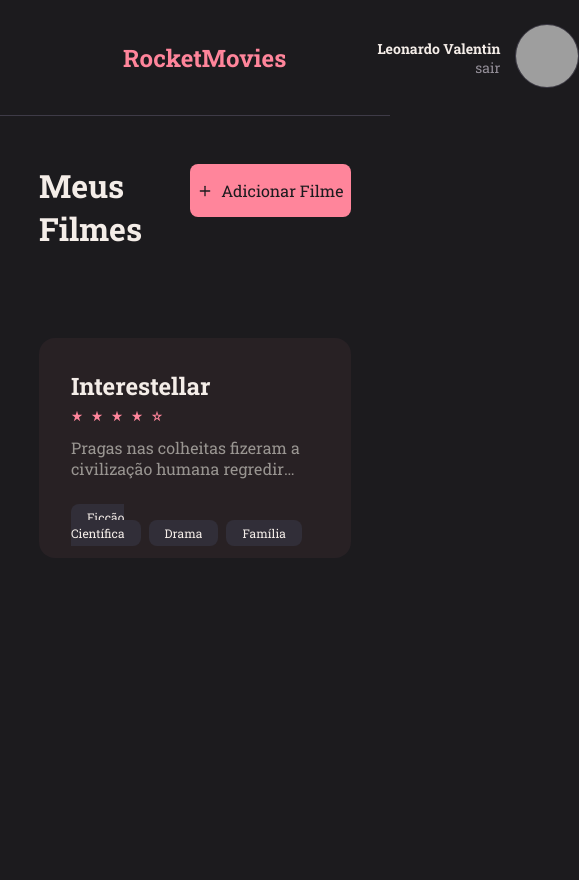
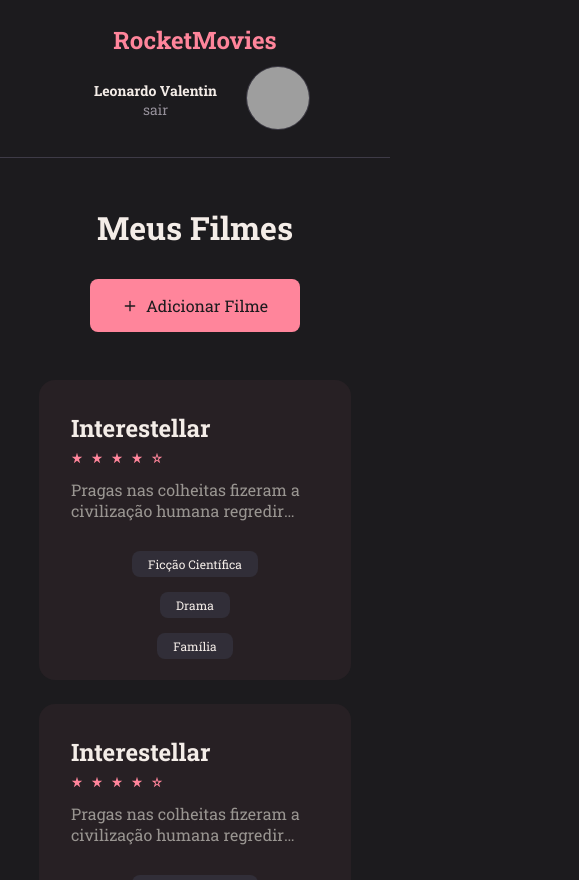
Before and after one commit to leonardo-valentin/rocketmovies, a React (Vite) app: page / in a window 390 px wide. Shown: the whole page, 579 px wide, since content can reach past the window. Before the commit the page ends 844 px from the top, so only its background shows below. Built offline with nearby package versions, Linux system fonts and the light colour scheme; grey boxes are pictures that could not be loaded.

Commit message:
feat: home page responsivity

```diff
--- a/src/components/Card/style.ts
+++ b/src/components/Card/style.ts
@@ -39,4 +39,21 @@ export const Container = styled.div`
       margin-left: 0.8rem;
     }
   }
+
+  @media (max-width: 500px) {
+    height: 30rem;
+
+    > div:last-child {
+      display: flex;
+      flex-direction: column;
+      align-items: center;
+      gap: 1.5rem;
+      span {
+        width: fit-content;
+      }
+      > span + span {
+        margin: 0;
+      }
+    }
+  }
 `;
--- a/src/components/Header/index.tsx
+++ b/src/components/Header/index.tsx
@@ -1,10 +1,11 @@
-import { Container, Search } from "./style";
+import { Input } from "../Input";
+import { Container } from "./style";
 
 export function Header() {
   return (
     <Container>
       <h2>RocketMovies</h2>
-      <Search placeholder="Pesquisar pelo título" />
+      <Input placeholder="Pesquisar pelo título" />
       <div>
         <div>
           <h3>Leonardo Valentin</h3>
--- a/src/components/Header/style.ts
+++ b/src/components/Header/style.ts
@@ -45,19 +45,15 @@ export const Container = styled.header`
       height: 6.4rem;
     }
   }
-`;
 
-export const Search = styled.input`
-  width: 100%;
+  @media (max-width: 500px) {
+    flex-direction: column;
+    gap: 1rem;
 
-  padding: 1.9rem 2.4rem;
-
-  border-radius: 1rem;
-  background-color: ${({ theme }) => theme.COLORS.BACKGROUND_800};
-  border: none;
-  outline: none;
-
-  @media (max-width: 1000px) {
-    display: none;
+    > div {
+      div {
+        text-align: center;
+      }
+    }
   }
 `;
--- /dev/null
+++ b/src/components/Input/index.tsx
@@ -0,0 +1,9 @@
+import { Container } from "./style";
+
+interface InputProps {
+  placeholder: string;
+}
+
+export function Input({ placeholder }: InputProps) {
+  return <Container placeholder={placeholder}></Container>;
+}
--- /dev/null
+++ b/src/components/Input/style.ts
@@ -0,0 +1,16 @@
+import styled from "styled-components";
+
+export const Container = styled.input`
+  width: 100%;
+
+  padding: 1.9rem 2.4rem;
+
+  border-radius: 1rem;
+  background-color: ${({ theme }) => theme.COLORS.BACKGROUND_800};
+  border: none;
+  outline: none;
+
+  @media (max-width: 1000px) {
+    display: none;
+  }
+`;
--- a/src/pages/Home/index.tsx
+++ b/src/pages/Home/index.tsx
@@ -7,6 +7,7 @@ export function Home() {
   return (
     <Container>
       <Header />
+
       <section>
         <Movies>
           <h2>Meus Filmes</h2>
@@ -18,7 +19,7 @@ export function Home() {
         </Movies>
       </section>
 
-      <section>
+      <main>
         <Card
           data={{
             title: "Interestellar",
@@ -34,7 +35,82 @@ export function Home() {
             ],
           }}
         />
-      </section>
+        <Card
+          data={{
+            title: "Interestellar",
+            stars: 4,
+            description: `Pragas nas colheitas fizeram a civilização humana regredir para uma
+          sociedade agrária em futuro de data desconhecida. Cooper, ex-piloto da
+          NASA, tem uma fazenda com sua família. Murphy, a filha de dez anos de
+          Cooper, acredita que seu quarto está assombrado por um fantasma que`,
+            tags: [
+              { id: 1, name: "Ficção Científica" },
+              { id: 2, name: "Drama" },
+              { id: 3, name: "Família" },
+            ],
+          }}
+        />
+        <Card
+          data={{
+            title: "Interestellar",
+            stars: 4,
+            description: `Pragas nas colheitas fizeram a civilização humana regredir para uma
+          sociedade agrária em futuro de data desconhecida. Cooper, ex-piloto da
+          NASA, tem uma fazenda com sua família. Murphy, a filha de dez anos de
+          Cooper, acredita que seu quarto está assombrado por um fantasma que`,
+            tags: [
+              { id: 1, name: "Ficção Científica" },
+              { id: 2, name: "Drama" },
+              { id: 3, name: "Família" },
+            ],
+          }}
+        />
+        <Card
+          data={{
+            title: "Interestellar",
+            stars: 4,
+            description: `Pragas nas colheitas fizeram a civilização humana regredir para uma
+          sociedade agrária em futuro de data desconhecida. Cooper, ex-piloto da
+          NASA, tem uma fazenda com sua família. Murphy, a filha de dez anos de
+          Cooper, acredita que seu quarto está assombrado por um fantasma que`,
+            tags: [
+              { id: 1, name: "Ficção Científica" },
+              { id: 2, name: "Drama" },
+              { id: 3, name: "Família" },
+            ],
+          }}
+        />
+        <Card
+          data={{
+            title: "Interestellar",
+            stars: 4,
+            description: `Pragas nas colheitas fizeram a civilização humana regredir para uma
+          sociedade agrária em futuro de data desconhecida. Cooper, ex-piloto da
+          NASA, tem uma fazenda com sua família. Murphy, a filha de dez anos de
+          Cooper, acredita que seu quarto está assombrado por um fantasma que`,
+            tags: [
+              { id: 1, name: "Ficção Científica" },
+              { id: 2, name: "Drama" },
+              { id: 3, name: "Família" },
+            ],
+          }}
+        />
+        <Card
+          data={{
+            title: "Interestellar",
+            stars: 4,
+            description: `Pragas nas colheitas fizeram a civilização humana regredir para uma
+          sociedade agrária em futuro de data desconhecida. Cooper, ex-piloto da
+          NASA, tem uma fazenda com sua família. Murphy, a filha de dez anos de
+          Cooper, acredita que seu quarto está assombrado por um fantasma que`,
+            tags: [
+              { id: 1, name: "Ficção Científica" },
+              { id: 2, name: "Drama" },
+              { id: 3, name: "Família" },
+            ],
+          }}
+        />
+      </main>
     </Container>
   );
 }
--- a/src/pages/Home/style.ts
+++ b/src/pages/Home/style.ts
@@ -1,15 +1,21 @@
 import styled from "styled-components";
 
 export const Container = styled.div`
-  grid-template-rows: 116px auto;
-  grid-template-areas: "header" "content";
+  grid-template-rows: 11.6rem auto auto;
+  grid-template-areas: "header" "content-head" "content";
   width: 100%;
   height: 100vh;
 
   > section {
+    grid-area: content-head;
+    max-width: 80%;
+    margin: 4.8rem auto;
+  }
+
+  > main {
     grid-area: content;
     max-width: 80%;
-    margin: 4.8rem auto;
+    margin: 4rem auto;
     max-height: 50rem;
     overflow-y: auto;
     &::-webkit-scrollbar {
@@ -37,4 +43,10 @@ export const Movies = styled.div`
   > div {
     width: 21rem;
   }
+
+  @media (max-width: 600px) {
+    flex-direction: column;
+    align-items: center;
+    gap: 3rem;
+  }
 `;
```
Also changed, not shown: src/pages/SignIn/index.tsx (added), src/pages/SignIn/style.ts (added).
